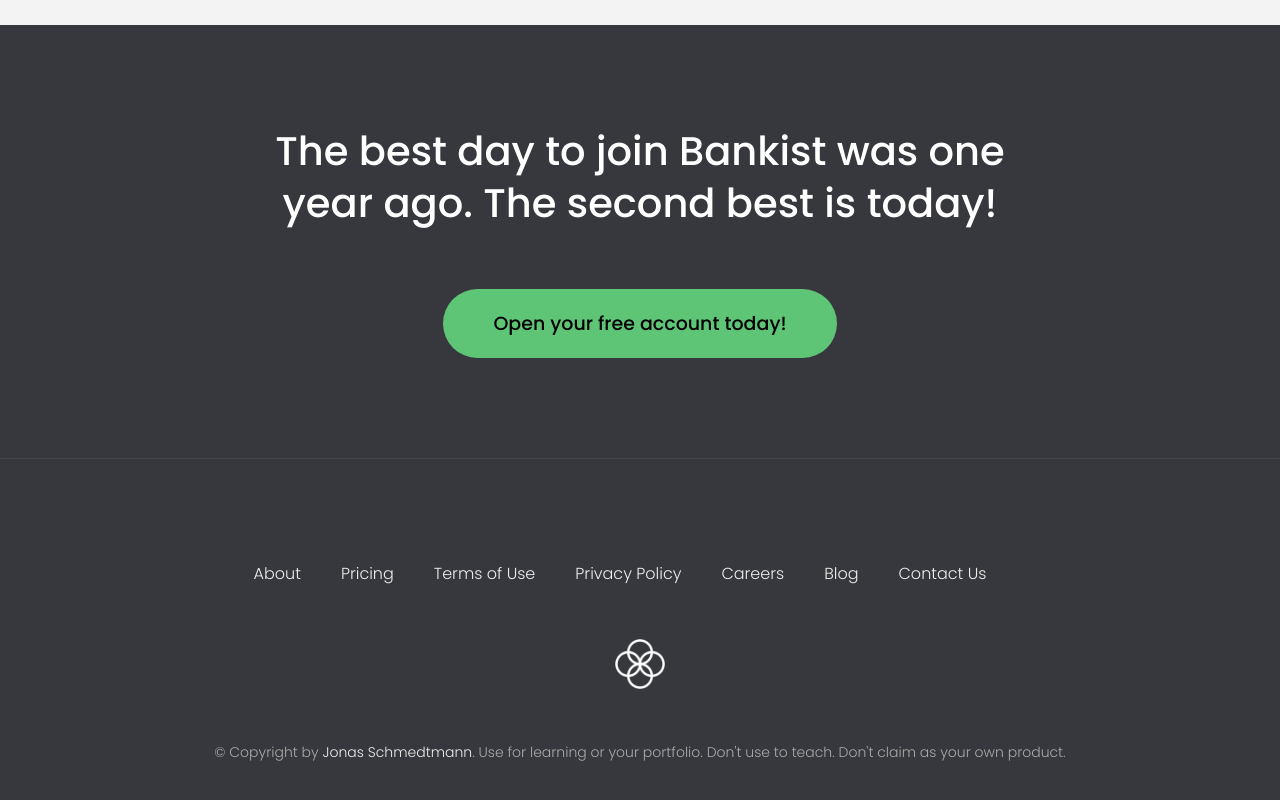
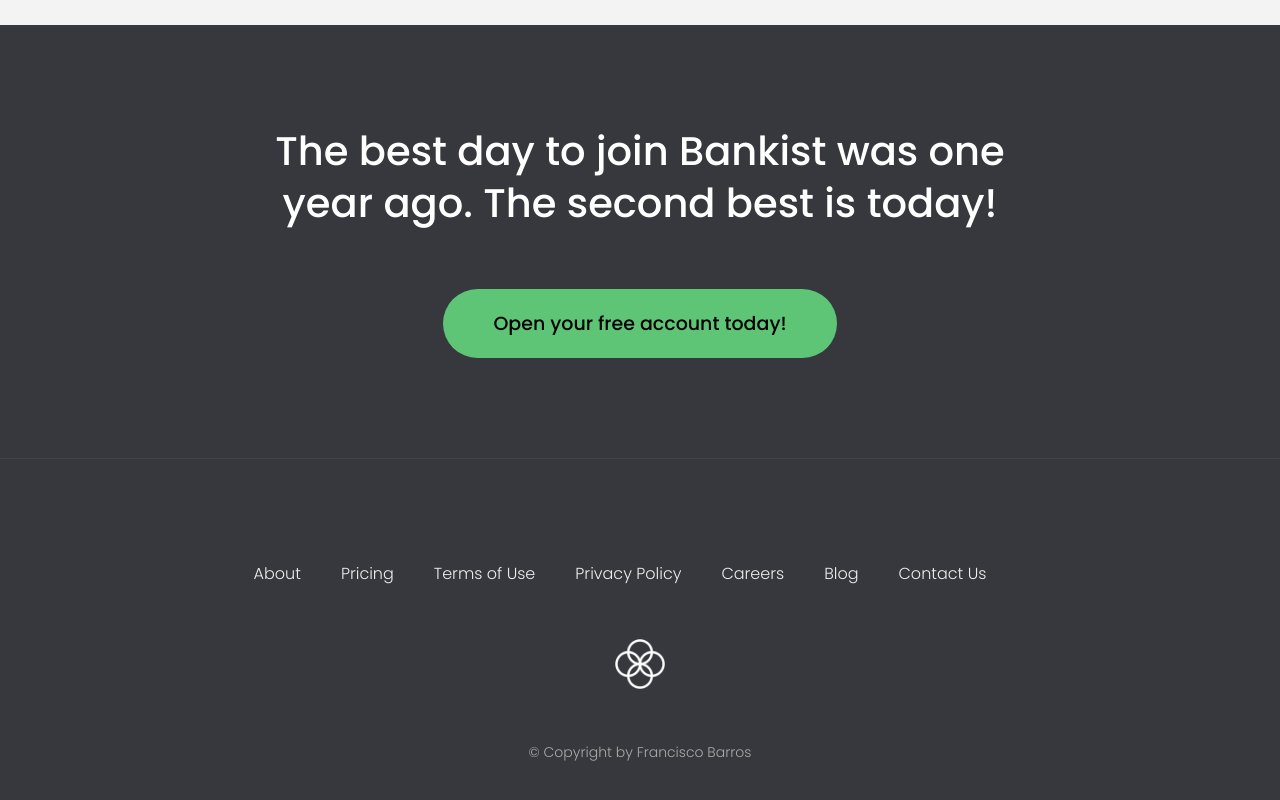
Before and after one commit to Francisco-Barros94/DOM-bankist, a plain HTML site: page index.html in a window 1280 px wide. Shown: the part 4171-4971 px from the top of the page. Drawn offline with Linux system fonts and the light colour scheme.

Commit message:
Update index.html

```diff
--- a/index.html
+++ b/index.html
@@ -324,13 +324,9 @@
       <p class="footer__copyright">
         &copy; Copyright by
         <a
-          class="footer__link twitter-link"
           target="_blank"
-          href="https://twitter.com/jonasschmedtman"
-          >Jonas Schmedtmann</a
-        >. Use for learning or your portfolio. Don't use to teach. Don't claim
-        as your own product.
-      </p>
+          >Francisco Barros</a
+        </p>
     </footer>
 
     <div class="modal hidden">
```
